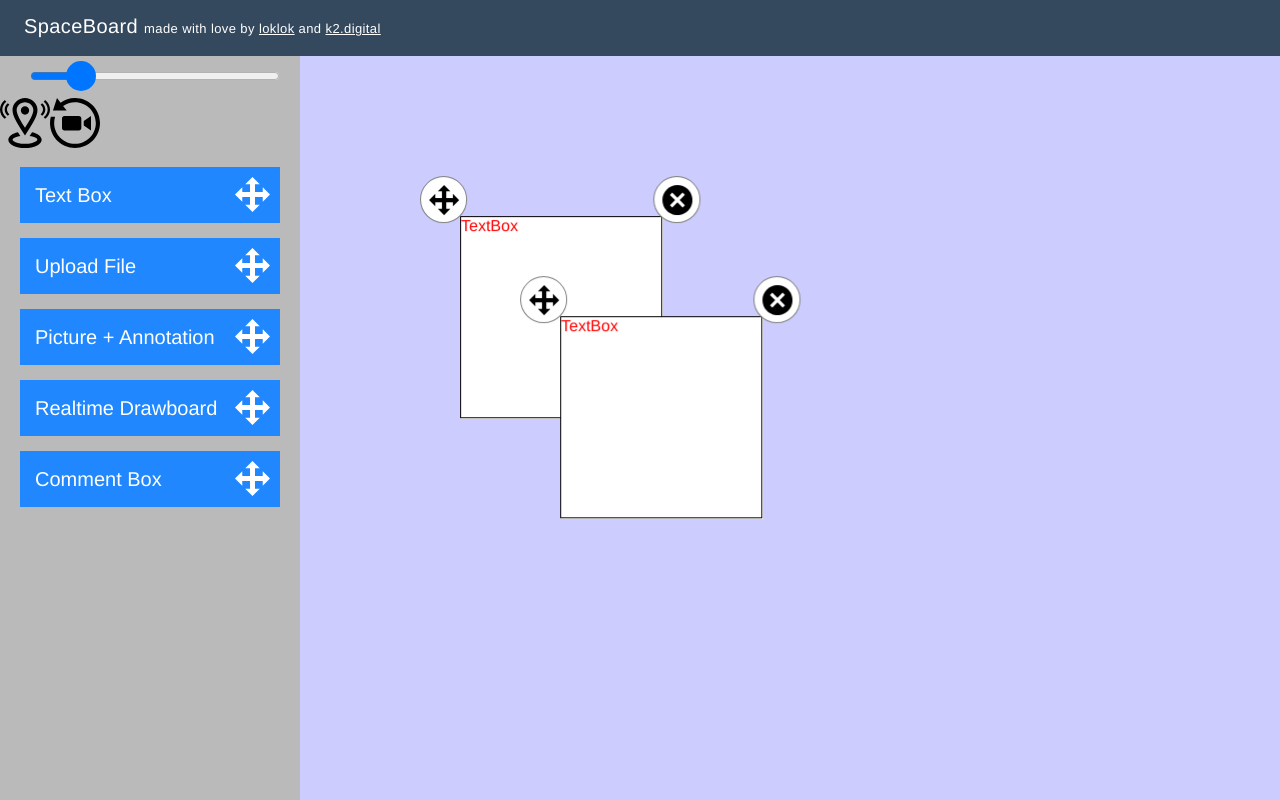
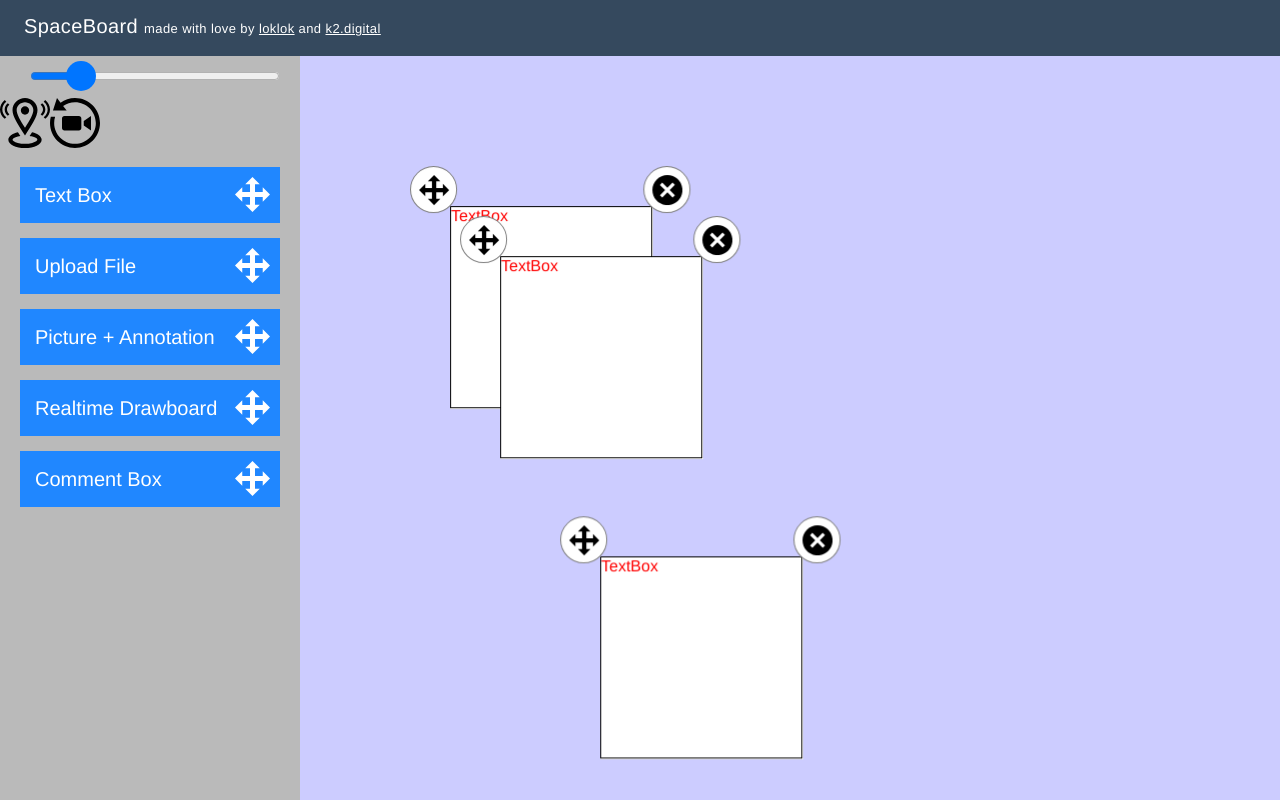
Before and after one commit to SpaceBoard/spaceboard-gui, a Vue app: page /editor in a window 1280 px wide. Built offline with nearby package versions, Linux system fonts and the light colour scheme.

Commit message:
pos zoom

```diff
--- a/src/components/pages/Editor/Editor.vue
+++ b/src/components/pages/Editor/Editor.vue
@@ -35,7 +35,6 @@
           </Positioner>
         </span>
       </span>
-
 
 
     </div>
@@ -184,13 +183,26 @@ export default {
         this.temp.box = false
       }
     },
+    raycast ({ rect }) {
+      var vw = this.view.x1
+      var vh = this.view.y1
+      var onScreenX = (rect.left - 300)
+      var onScreenY = (rect.top - 56)
+
+      var xpos = (onScreenX - vw * 0.5) / this.scaler + vw * 0.5 - this.cam._x
+      var ypos = (onScreenY - vh * 0.5) / this.scaler + vh * 0.5 - this.cam._y
+      return {
+        x: xpos,
+        y: ypos,
+        z: 0
+      }
+    },
     createNew ({ type, rect }) {
       switch (type) {
         case 'textBox':
-          this.root.realtime.items['textBoxes'].push(Data.textBox({
-            posDiff: {
-              x: (rect.left - 300) / this.scaler - this.cam._x,
-              y: (rect.top - 56) / this.scaler - this.cam._y
+          this.root.realtime.items['textBoxes'].push(Data.textBox(({ size }) => {
+            return {
+              pos: this.raycast({ rect })
             }
           }))
           break
@@ -240,20 +252,21 @@ export default {
     },
     initRealtime () {
       this.root[this.using] = {
+        id: Data.uuid(),
         attention: {
-          x: 150,
-          y: 150,
+          x: 0,
+          y: 0,
           scaler: 1.0
         },
         items: {
           textBoxes: [
-            Data.textBox({ pos: { x: 10, y: 10, z: 0 } }),
-            Data.textBox({ pos: { x: 600, y: 600, z: 0 } }),
-            Data.textBox({ pos: { x: 110, y: 110, z: 0 } })
+            Data.textBox(() => { return { pos: { x: 150, y: 150, z: 0 } } }),
+            Data.textBox(() => { return { pos: { x: 300, y: 500, z: 0 } } }),
+            Data.textBox(() => { return { pos: { x: 200, y: 200, z: 0 } } })
           ]
         }
       }
-      this.root[this.using].attention.scaler = 5.0
+      this.root[this.using].attention.scaler = 0.1
       this.viewAttention({ instant: true })
       this.root[this.using].attention.scaler = 1.0
       this.viewAttention({ instant: false })
--- a/src/components/parts/Editor/Data/DataStructure.js
+++ b/src/components/parts/Editor/Data/DataStructure.js
@@ -1,19 +1,19 @@
 
-export function getPos ({ diff }) {
+export function getPos () {
   return {
-    x: diff.x,
-    y: diff.y,
+    x: 0,
+    y: 0,
     z: 0
   }
 }
 
-export function positioner ({ diff = { x: 0, y: 0 } }) {
+export function positioner () {
   return {
-    pos: getPos({ diff })
+    pos: getPos()
   }
 }
 
-export function generateUID () {
+export function uuid () {
   // I generate the UID from two parts here
   // to ensure the random number provide enough bits.
   var firstPart = (Math.random() * 46656) | 0
@@ -23,18 +23,15 @@ export function generateUID () {
   return firstPart + secondPart
 }
 
-export function textBox (config) {
+export function textBox (configFn) {
   var size = { width: 200, height: 200 }
-  if (config.posDiff) {
-    config.posDiff.x += size.width * 1.0
-    // config.posDiff.y += size.height * 0.5
-  }
+  configFn = configFn || (() => { return {} })
   return {
-    id: generateUID(),
-    ...positioner({ diff: config.posDiff }),
+    id: uuid(),
+    ...positioner(),
     size,
     arrayName: 'textBoxes',
     component: 'TextBox',
-    ...config
+    ...configFn({ size })
   }
 }
--- a/src/components/parts/Editor/Positioner/Positioner.vue
+++ b/src/components/parts/Editor/Positioner/Positioner.vue
@@ -4,8 +4,8 @@
   position: 'absolute',
   transform: 'perspective(100vmax) translate3d(' + (readXPos) + 'px,' + (readYPos) + 'px' + ', '+ (deep + 1) +'px)' + ' scale(' + scaler + ')',
   transformOrigin: '0% 0%',
-  top: '0px',
-  left: '0px',
+  top: 0 + 'px',
+  left: 0 + 'px',
   width: width + 'px',
   height: height + 'px'
 }"><slot></slot>
@@ -87,12 +87,19 @@ export default {
       default: 1
     }
   },
+  data () {
+    return {
+
+    }
+  },
   computed: {
     readXPos () {
-      return (this.xcam + this.xpos) * this.scaler
+      // center zoom
+      return (this.xcam + this.xpos - this.view.x1 * 0.5) * this.scaler + this.view.x1 * 0.5
     },
     readYPos () {
-      return (this.ycam + this.ypos) * this.scaler
+      // center zoom
+      return (this.ycam + this.ypos - this.view.y1 * 0.5) * this.scaler + this.view.y1 * 0.5
     },
     readVisiblity () {
       var ans = true
--- a/src/components/parts/Editor/SourceButton/SourceButton.vue
+++ b/src/components/parts/Editor/SourceButton/SourceButton.vue
@@ -6,13 +6,13 @@
       </div>
       <img class="dragger" src="./img/mover.svg" />
     </div>
-    <div class="btn pos-abs" ref="dynamic-box" :style="{
+    <div class="btn pos-abs" :style="{
       transform: readTransform
     }">
       <div class="text">
         {{ $slots.default[0].text }}
       </div>
-      <img class="dragger" src="./img/mover.svg" v-touch:pan="(evt) => { panning(evt) }" v-touch:panend="(evt) => { panend(evt, fileType) }" />
+      <img class="dragger" src="./img/mover.svg" ref="dynamic-box" v-touch:pan="(evt) => { panning(evt) }" v-touch:panend="(evt) => { panend(evt, fileType) }" />
     </div>
   </div>
 </template>
```
Lines whose indentation alone changed are shown as unchanged.
